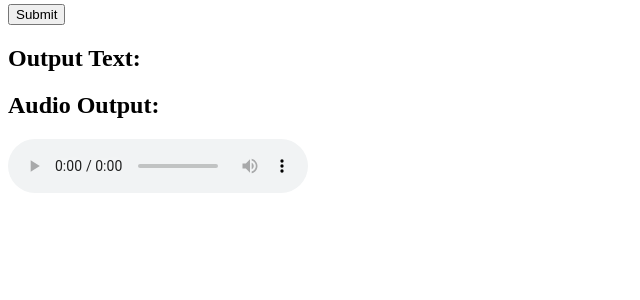
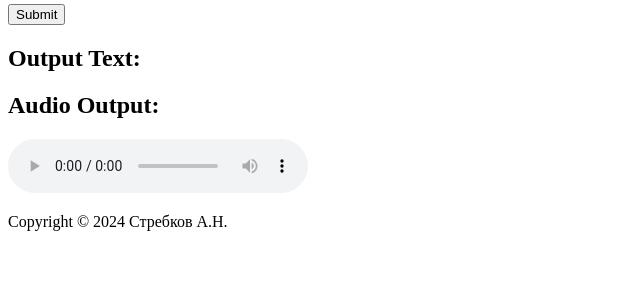
Before and after one commit to alice791s/flask_trans_app, a Flask app: page / in a window 1280 px wide. Shown: the part 201-501 px from the top of the page, without its empty margins (0-640 px from the left). Run offline with Flask 3, Linux system fonts and the light colour scheme.

Commit message:
Update index.html

```diff
--- a/templates/index.html
+++ b/templates/index.html
@@ -4,6 +4,7 @@
     <meta charset="UTF-8">
     <meta name="viewport" content="width=device-width, initial-scale=1.0">
     <title>Translation and Chat App</title>
+    <link rel="stylesheet" href="styles.css">
     <script src="https://ajax.googleapis.com/ajax/libs/jquery/3.5.1/jquery.min.js"></script>
 </head>
 <body>
@@ -30,6 +31,10 @@
         <audio controls id="audio_output"></audio>
     </div>
 
+    <footer>
+        <p> Copyright © 2024 Стребков А.Н.</p>
+    </footer>
+
     <script>
         function sendRequest() {
             const inputText = document.getElementById('input_text').value;
```
